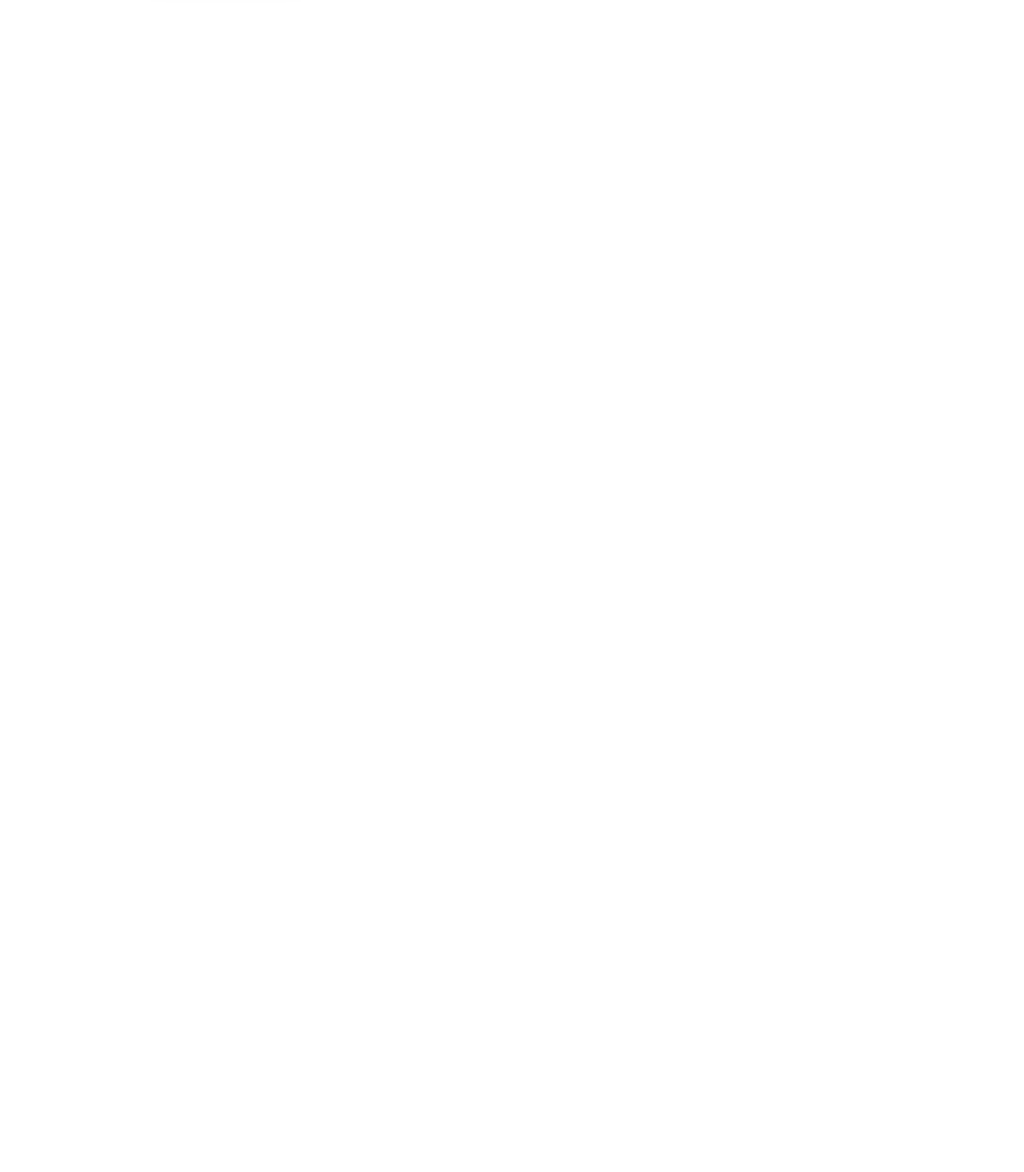
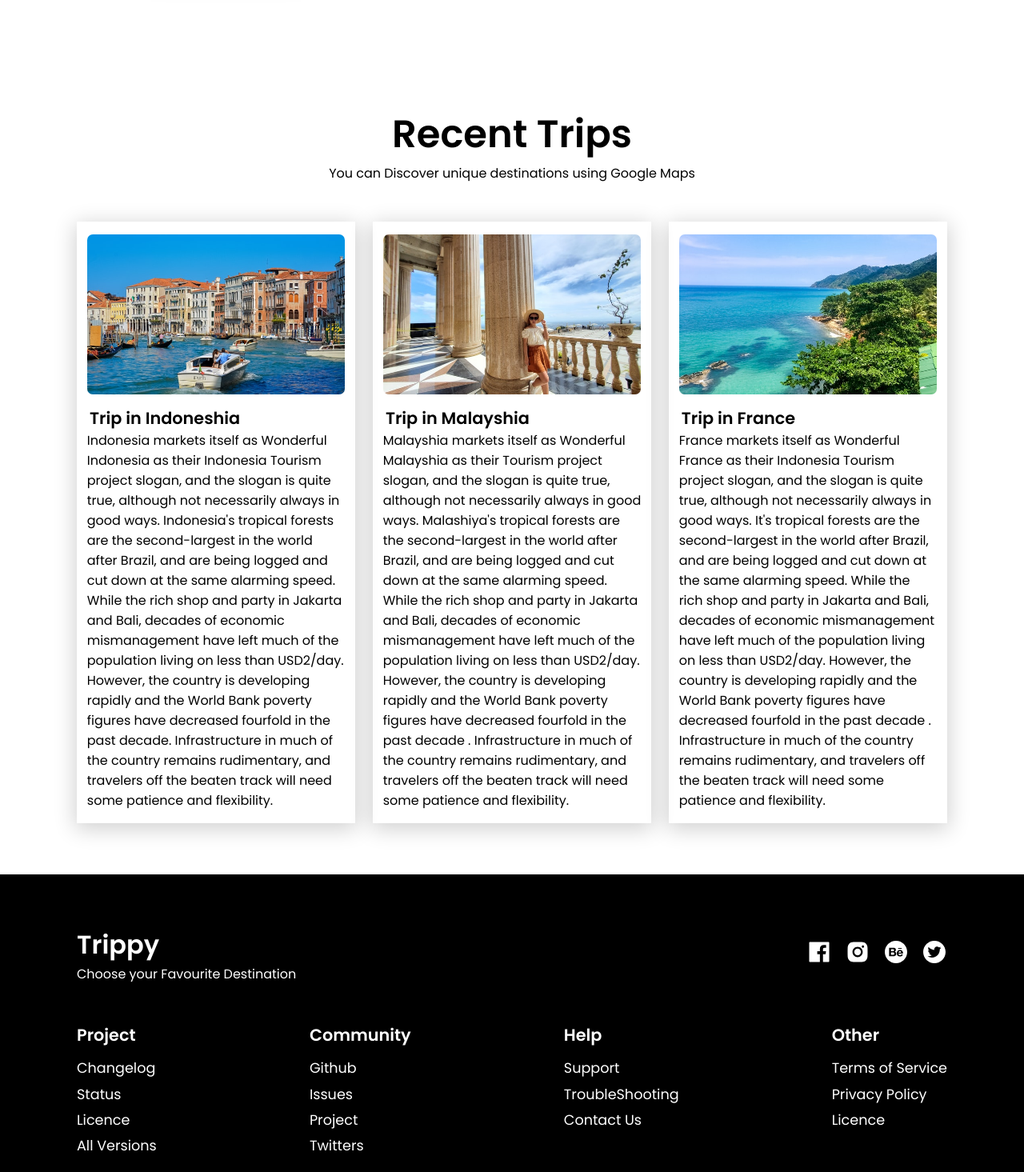
Before and after one commit to Divyanshisahu1/TrippyTourWebsite, a React (Create React App) app: page / in a window 1280 px wide. Shown: the part 2045-3510 px from the top of the page at 80% size. Before the commit the page ends 2113 px from the top, so only its background shows below. Built offline with nearby package versions, Linux system fonts and the light colour scheme.

Commit message:
Trip COMPONENT created, Footer Created

```diff
--- a/src/Routes/Contact/Contact.js
+++ b/src/Routes/Contact/Contact.js
@@ -2,6 +2,7 @@ import React from 'react'
 import { Navbar } from '../../components/Navbar/Navbar'
 import { Hero } from "../../components/Hero/Hero"
 import ContactPic from "../../assets/2.jpg"
+import { Footer } from '../../components/Footer/Footer'
 
 
 export const Contact = () => {
@@ -14,6 +15,7 @@ export const Contact = () => {
                 btnClass="hide"
             ></Hero>
             <Navbar></Navbar>
+            <Footer></Footer>
         </>
 
     )
--- a/src/Routes/Home/Home.js
+++ b/src/Routes/Home/Home.js
@@ -3,6 +3,8 @@ import { Navbar } from '../../components/Navbar/Navbar'
 import { Hero } from "../../components/Hero/Hero"
 import HomePic from "../../assets/Home.jpg"
 import { Destination } from '../../components/Destination/Destination'
+import { Trip } from "../../components/Trip/trip"
+import { Footer } from '../../components/Footer/Footer'
 
 
 export const Home = () => {
@@ -19,6 +21,8 @@ export const Home = () => {
             ></Hero>
             <Navbar></Navbar>
             <Destination></Destination>
+            <Trip></Trip>
+            <Footer></Footer>
         </>
 
     )
--- a/src/Routes/Service/Service.js
+++ b/src/Routes/Service/Service.js
@@ -2,6 +2,8 @@ import React from 'react'
 import { Navbar } from '../../components/Navbar/Navbar'
 import { Hero } from "../../components/Hero/Hero"
 import ServicePic from "../../assets/3.jpg"
+import { Footer } from '../../components/Footer/Footer'
+import { Trip } from '../../components/Trip/trip'
 
 
 export const Service = () => {
@@ -14,6 +16,8 @@ export const Service = () => {
                 btnClass="hide"
             ></Hero>
             <Navbar></Navbar>
+            <Trip></Trip>
+            <Footer></Footer>
         </>
 
     )
--- /dev/null
+++ b/src/components/Footer/Footer.css
@@ -0,0 +1,59 @@
+.footer{
+    padding: 4rem 6rem;
+    background-color: black;
+    color: white;
+}
+
+.top{
+    display: flex;
+    align-items: center;
+    text-align: start;
+    justify-content: space-between;
+    flex-wrap: wrap;
+}
+.top .i {
+    color: white;
+    font-size: 2rem;
+    margin-left: 1rem;
+}
+
+.top .i:hover{
+    color:#01959a
+}
+
+.bottom{
+    display: flex;
+    padding-top:2rem;
+    text-align: start;
+    justify-content: space-between;
+    flex-direction: wrap;
+}
+
+.bottom div{
+    display: flex;
+    flex-direction: column;
+}
+
+.bottom h4{
+    font-size: 1.3rem;
+    padding: 1rem 0 0.8rem 0;
+}
+.bottom a{
+    text-decoration: none;
+    color: white;
+    padding-bottom: 0.4rem;
+    font-size: 1.1rem;
+}
+
+@media screen and (max-width:850px){
+    .footer{
+        padding: 4rem 2rem;
+    }
+
+    .footer .i {
+        margin: 1rem 1rem 0 0;
+    }
+    .bottom div{
+        width: 50%;
+    }
+}
--- /dev/null
+++ b/src/components/Footer/Footer.js
@@ -0,0 +1,53 @@
+import React from 'react'
+import "./Footer.css"
+import { AiFillFacebook, AiFillInstagram, AiFillTwitterCircle, AiFillBehanceCircle } from 'react-icons/ai';
+
+export const Footer = () => {
+    return (
+        <div className="footer">
+            <div className='top'>
+                <div>
+                    <h1>Trippy</h1>
+                    <p>Choose your Favourite Destination</p>
+                </div>
+                <div>
+                    <a href="/"><AiFillFacebook className='i' /></a>
+                    <a href="/"><AiFillInstagram className='i' /></a>
+                    <a href="/"><AiFillBehanceCircle className='i' /></a>
+                    <a href="/"><AiFillTwitterCircle className='i' /></a>
+                </div>
+
+            </div>
+            <div className='bottom'>
+                <div>
+                    <h4>Project</h4>
+                    <a href="/">Changelog</a>
+                    <a href="/">Status</a>
+                    <a href="/">Licence</a>
+                    <a href="/">All Versions</a>
+                </div>
+                <div>
+                    <h4>Community</h4>
+                    <a href="/">Github</a>
+                    <a href="/">Issues</a>
+                    <a href="/">Project</a>
+                    <a href="/">Twitters</a>
+                </div>
+                <div>
+                    <h4>Help</h4>
+                    <a href="/">Support</a>
+                    <a href="/">TroubleShooting</a>
+                    <a href="/">Contact Us</a>
+
+                </div>
+                <div>
+                    <h4>Other</h4>
+                    <a href="/">Terms of Service</a>
+                    <a href="/">Privacy Policy</a>
+                    <a href="/">Licence</a>
+                </div>
+
+            </div>
+        </div>
+    )
+}
--- /dev/null
+++ b/src/components/Trip/trip.css
@@ -0,0 +1,63 @@
+.trip {
+    display: flex;
+    flex-direction: column;
+    justify-content: center;
+    align-items: center;
+    margin: 4rem 6rem;
+    color: black;
+}
+
+.trip h1 {
+    font-size: 3rem;
+}
+
+.tripcard {
+    display: flex;
+    margin-top: 3rem;
+    justify-content: space-between;
+}
+
+.t-card {
+    width: 32%;
+    text-align: start;
+    box-shadow: 0 5px 25px 2px rgba(0, 0, 0, 0.19);
+    cursor: pointer;
+    padding: 1rem 0.8rem;
+}
+
+.t-image {
+    height: 200px;
+    overflow: hidden;
+    border-radius: 7px;
+}
+
+.t-image img {
+    width: 100%;
+    height: 100%;
+    transition: 0.3s ease-in-out;
+}
+
+
+.t-card:hover img {
+    transform: scale(1.3)
+}
+.t-card h4 {
+    font-size: 1.3rem;
+    padding: 0.9rem 0.2rem 0;
+}
+
+@media screen and (max-width:850px) {
+    .trip{
+        margin: 4rem 2rem;
+    }
+
+    .tripcard{
+        flex-direction: column;
+    }
+
+    .t-card{
+        width: 100%;
+        margin-bottom: 1.5rem;
+    }
+
+}
--- /dev/null
+++ b/src/components/Trip/trip.js
@@ -0,0 +1,22 @@
+import React from 'react'
+import "./trip.css"
+import { TripData } from './tripData'
+import TripImage1 from "../../assets/5.jpg"
+import TripImage2 from "../../assets/6.jpg"
+import TripImage3 from "../../assets/8.jpg"
+
+
+export const Trip = () => {
+    return (
+        <div className='trip'>
+            <h1>Recent Trips</h1>
+            <p>You can Discover unique destinations using Google Maps </p>
+            <div className='tripcard'>
+                <TripData image={TripImage1} heading="Trip in Indoneshia" text="Indonesia markets itself as Wonderful Indonesia as their Indonesia Tourism project slogan, and the slogan is quite true, although not necessarily always in good ways. Indonesia's tropical forests are the second-largest in the world after Brazil, and are being logged and cut down at the same alarming speed. While the rich shop and party in Jakarta and Bali, decades of economic mismanagement have left much of the population living on less than USD2/day. However, the country is developing rapidly and the World Bank poverty figures have decreased fourfold in the past decade. Infrastructure in much of the country remains rudimentary, and travelers off the beaten track will need some patience and flexibility."></TripData>
+                <TripData image={TripImage2} heading="Trip in Malayshia" text="Malayshia markets itself as Wonderful Malayshia as their Tourism project slogan, and the slogan is quite true, although not necessarily always in good ways. Malashiya's tropical forests are the second-largest in the world after Brazil, and are being logged and cut down at the same alarming speed. While the rich shop and party in Jakarta and Bali, decades of economic mismanagement have left much of the population living on less than USD2/day. However, the country is developing rapidly and the World Bank poverty figures have decreased fourfold in the past decade . Infrastructure in much of the country remains rudimentary, and travelers off the beaten track will need some patience and flexibility."></TripData>
+                <TripData image={TripImage3} heading="Trip in France" text="France markets itself as Wonderful France as their Indonesia Tourism project slogan, and the slogan is quite true, although not necessarily always in good ways. It's tropical forests are the second-largest in the world after Brazil, and are being logged and cut down at the same alarming speed. While the rich shop and party in Jakarta and Bali, decades of economic mismanagement have left much of the population living on less than USD2/day. However, the country is developing rapidly and the World Bank poverty figures have decreased fourfold in the past decade . Infrastructure in much of the country remains rudimentary, and travelers off the beaten track will need some patience and flexibility."></TripData>
+
+            </div>
+        </div>
+    )
+}
--- /dev/null
+++ b/src/components/Trip/tripData.js
@@ -0,0 +1,15 @@
+    import React from 'react'
+    import "./trip.css"
+
+    export const TripData = (props) => {
+      return (
+        <div className='t-card'>
+            <div className='t-image'>
+                <img alt="noimg" src={props.image}></img>
+
+            </div>
+           <h4>{props.heading}</h4>
+           <p>{props.text}</p>
+        </div>
+      )
+    }
```
